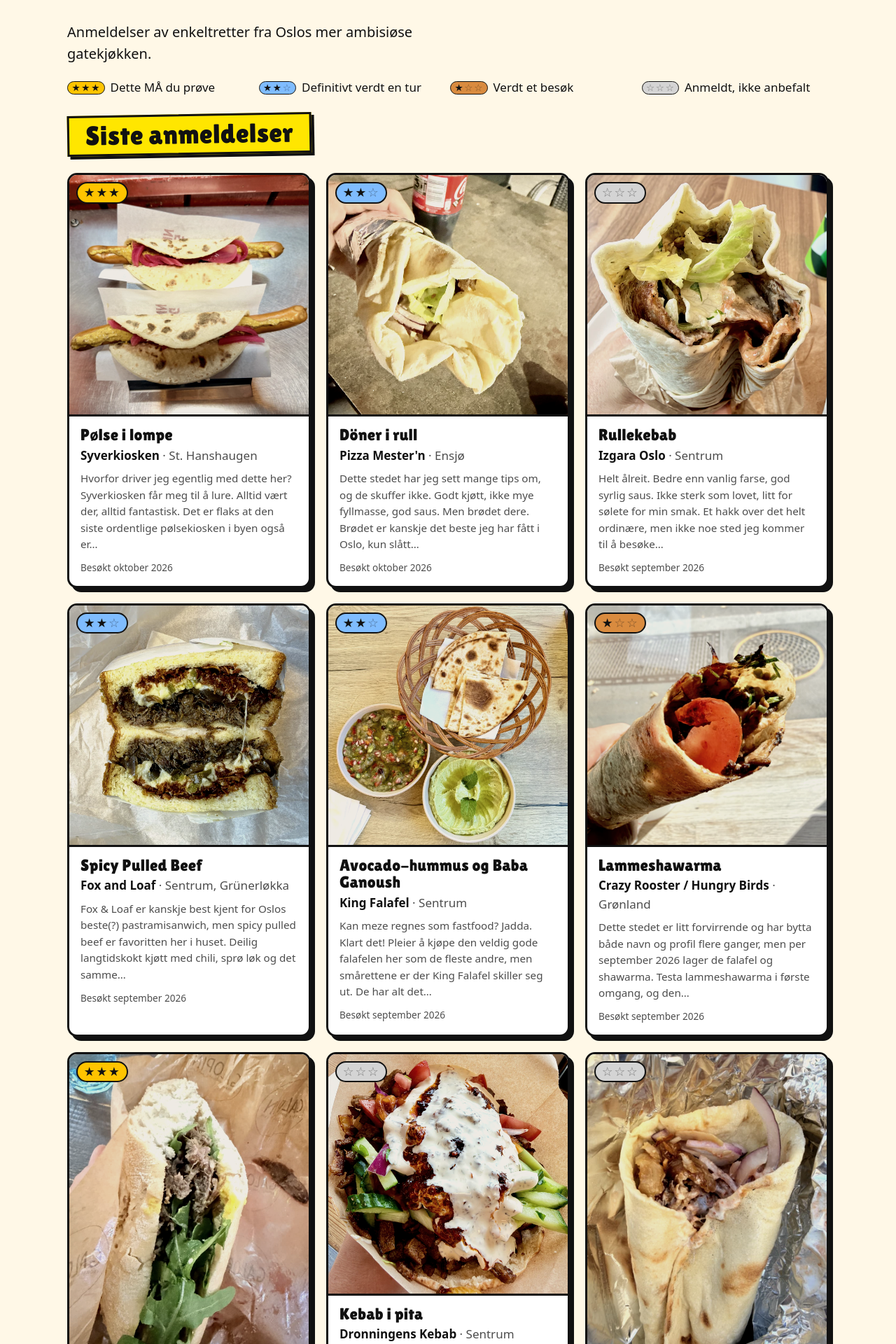
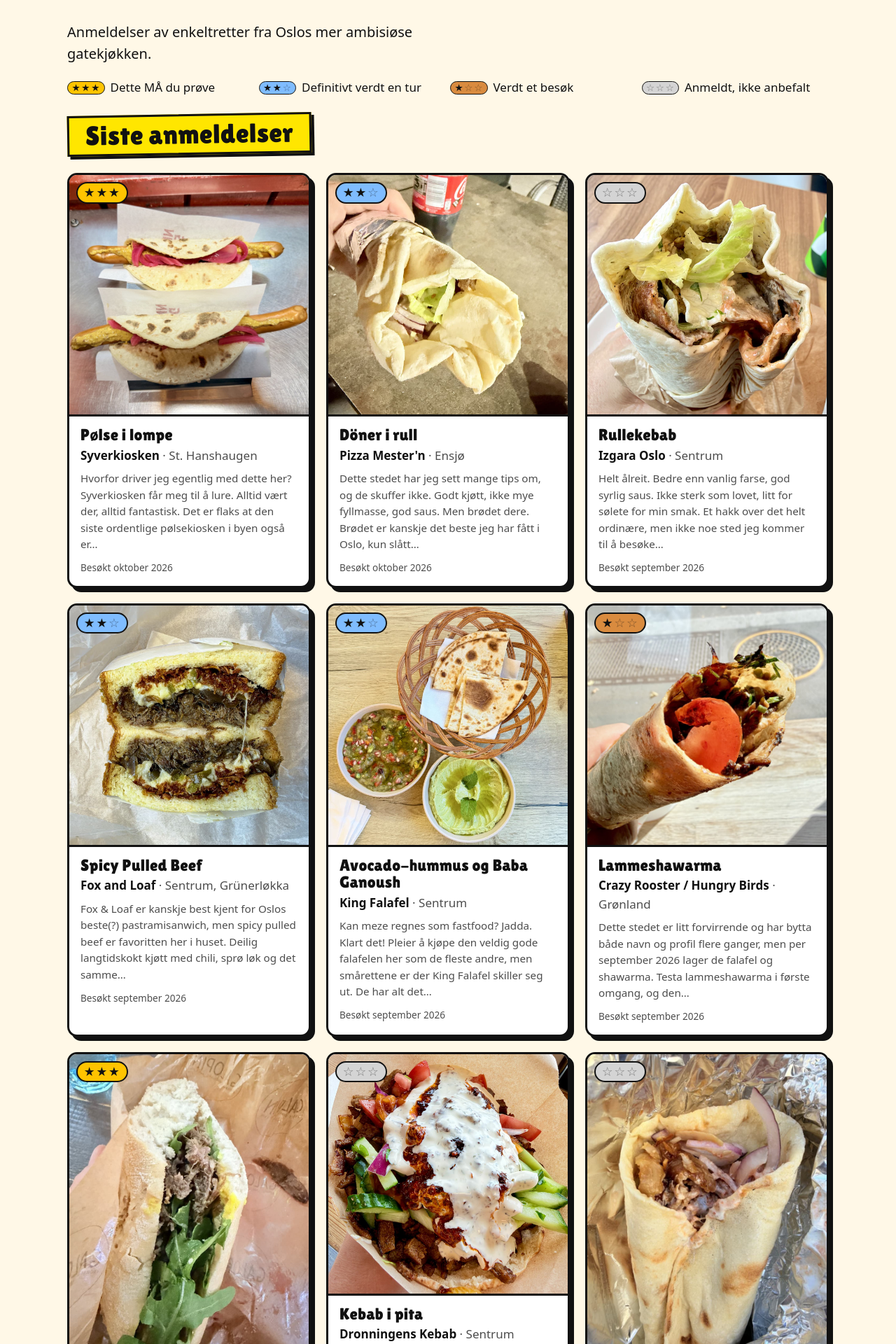
Before and after one commit to kvasbo/junkie, a Jekyll site: the page built from index.html, in a window 1280 px wide. Shown: the part 305-2225 px from the top of the page at 70% size. Built offline with Jekyll 4.4.1, drawn with Linux system fonts in a browser that asks for light colours.

Commit message:
Fjerne bildefilter

```diff
--- a/_sass/_components.scss
+++ b/_sass/_components.scss
@@ -23,7 +23,7 @@
   &:hover, &:focus-within { transform: translate(-2px, -2px); box-shadow: calc(var(--skygge-off) + 2px) calc(var(--skygge-off) + 2px) 0 var(--skygge); }
   &__lenke { display: flex; flex-direction: column; height: 100%; color: inherit; text-decoration: none; }
   &__media { position: relative; aspect-ratio: 4 / 3; background: var(--score-0); border-bottom: var(--ramme-b) solid var(--ramme); }
-  &__bilde { width: 100%; height: 100%; object-fit: cover; filter: contrast(1.2) saturate(0.9) brightness(0.9) sepia(0.1);}
+  &__bilde { width: 100%; height: 100%; object-fit: cover; }
   &__plakat {
     width: 100%; height: 100%; display: grid; place-items: center;
     .ikon { width: 42%; height: 42%; opacity: 0.9; }
```
